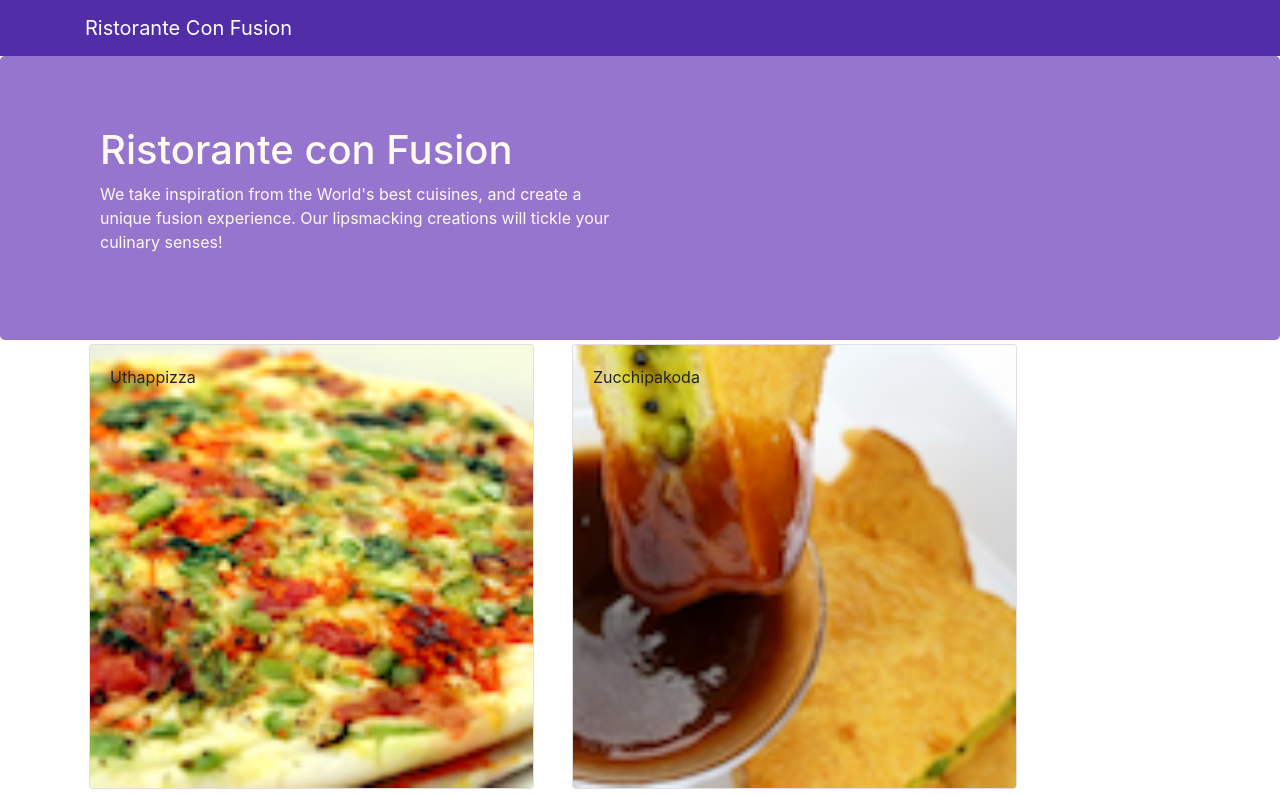
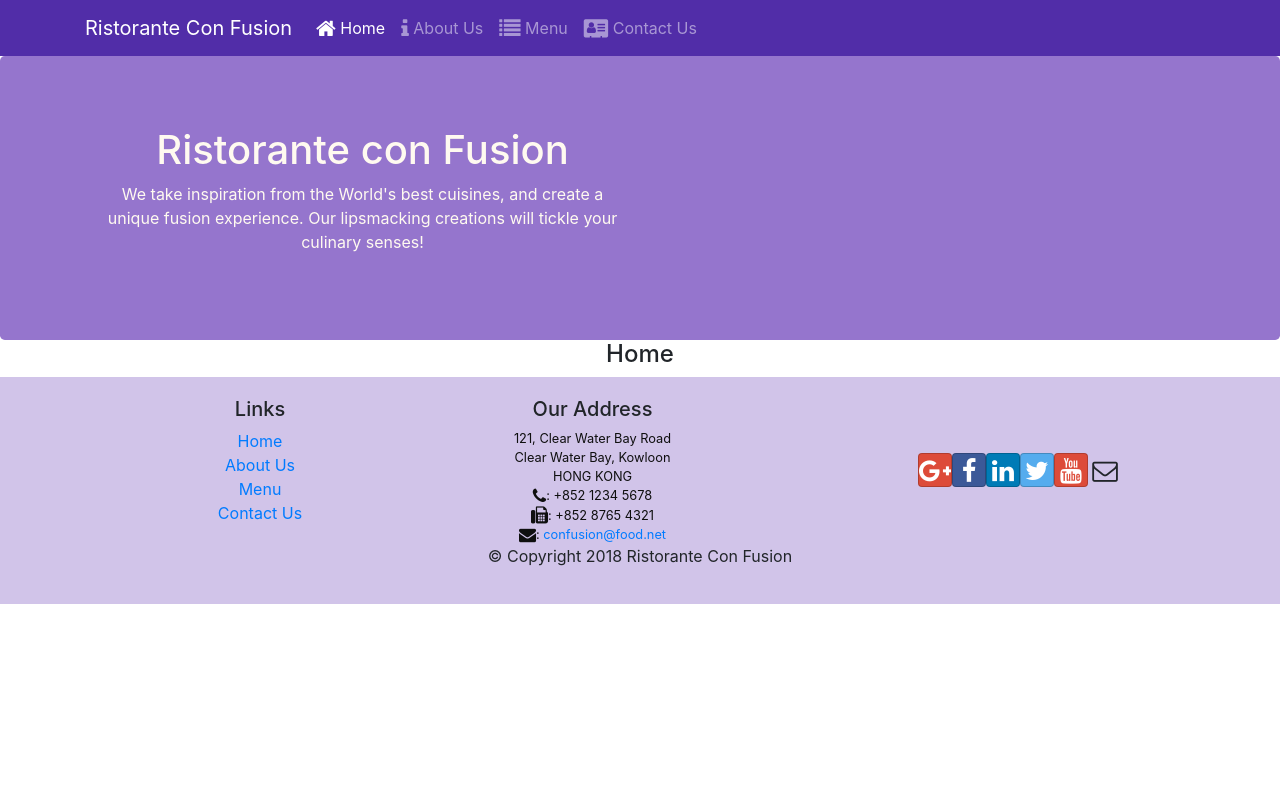
Before and after one commit to gustave924/ConfusionReact, a React (Create React App) app: page /home in a window 1280 px wide. Shown: the top 795 px of the page. Built offline with nearby package versions, Linux system fonts and the light colour scheme.

Commit message:
React Router

```diff
--- a/package.json
+++ b/package.json
@@ -11,6 +11,7 @@
     "react-dom": "^16.7.0",
     "react-moment": "^0.8.4",
     "react-popper": "^1.3.3",
+    "react-router-dom": "^5.0.0",
     "react-scripts": "2.1.3",
     "reactstrap": "^7.1.0"
   },
--- a/src/App.js
+++ b/src/App.js
@@ -1,6 +1,6 @@
 import React, { Component } from 'react';
 import { Navbar, NavbarBrand } from 'reactstrap';
-
+import {BrowserRouter} from 'react-router-dom'
 import Main from "./components/MainComponent";
 
 import {DISHES} from "./shared/dishes"
@@ -18,9 +18,11 @@
 
   render() {
     return (
-      <div>
-        <Main />
-      </div>
+      <BrowserRouter>
+        <div className="App">
+          <Main />
+        </div>
+      </BrowserRouter>
     );
   }
 }
--- a/src/components/FooterComponent.js
+++ b/src/components/FooterComponent.js
@@ -1,4 +1,5 @@
 import React from 'react'
+import {Link} from 'react-router-dom'
 
 export default (props) => {
   return (
@@ -8,10 +9,10 @@
                 <div className="col-4 offset-1 col-sm-2">
                     <h5>Links</h5>
                     <ul className="list-unstyled">
-                        <li><a href="#">Home</a></li>
-                        <li><a href="#">About</a></li>
-                        <li><a href="#">Menu</a></li>
-                        <li><a href="contactus.html">Contact</a></li>
+                        <li><Link to="/home">Home</Link></li>
+                        <li><Link to="/aboutus">About Us</Link></li>
+                        <li><Link to="/menu">Menu</Link></li>
+                        <li><Link to="contactus">Contact Us</Link></li>
                     </ul>
                 </div>
                 <div className="col-7 col-sm-5">
--- a/src/components/HeaderComponent.js
+++ b/src/components/HeaderComponent.js
@@ -1,14 +1,63 @@
 import React, { Component } from 'react'
-import { Jumbotron, Navbar, NavbarBrand } from 'reactstrap'
+import { Jumbotron,
+  Navbar,
+  Collapse,
+  NavbarToggler,
+  NavbarBrand,
+  Nav,
+  NavItem,
+} from 'reactstrap'
+
+  import {Link, NavLink} from "react-router-dom"
 
 
 export default class Header extends Component {
+
+  constructor(props){
+    super(props);
+    this.toggle = this.toggle.bind(this);
+    this.state= {
+      isOpen: false
+    };
+  }
+
+  toggle(){
+    this.setState({
+      isOpen: !this.state.isOpen
+    });
+  }
+
   render() {
     return (
       <React.Fragment>
-        <Navbar dark>
+        <Navbar dark expand="md">
             <div className="container">
                 <NavbarBrand href="/"> Ristorante Con Fusion</NavbarBrand>
+                <NavbarToggler onClick={this.toggle}/>
+                <Collapse isOpen={this.state.isOpen} navbar>
+                  <Nav  navbar>
+                    <NavItem>
+                      <NavLink className="nav-link" to="/home">
+                        <span className="fa fa-home fa-lg"></span> Home
+                      </NavLink>
+                    </NavItem>
+                    <NavItem>
+                      <NavLink className="nav-link" to="/aboutus">
+                        <span className="fa fa-info fa-lg"></span> About Us
+                      </NavLink>
+                    </NavItem>
+                    <NavItem>
+                      <NavLink className="nav-link" to="/menu">
+                        <span className="fa fa-list fa-lg"></span> Menu
+                      </NavLink>
+                    </NavItem>
+                    <NavItem>
+                      <NavLink className="nav-link" to="/contactus">
+                        <span className="fa fa-address-card fa-lg"></span> Contact Us
+                      </NavLink>
+                    </NavItem>
+                  </Nav>
+                </Collapse>
             </div>
         </Navbar>
         <Jumbotron>
--- /dev/null
+++ b/src/components/HomeComponent.js
@@ -0,0 +1,11 @@
+import React from 'react';
+
+function Home(props){
+    return(
+        <div className="container">
+            <h4>Home</h4>
+        </div>
+    );
+}
+
+export default Home;
--- a/src/components/MainComponent.js
+++ b/src/components/MainComponent.js
@@ -1,12 +1,14 @@
 import React, { Component } from 'react';
 import { Navbar, NavbarBrand } from 'reactstrap';
+import {Redirect, Switch, Route } from 'react-router-dom'
 
 import Menu from "./MenuComponent";
 import DishDetail from "./DishDetailComponent";
 import Header from "./HeaderComponent";
-import Footer from "./FooterComponent"
+import Footer from "./FooterComponent";
+import Home from "./HomeComponent";
 
-import {DISHES} from "../shared/dishes"
+import {DISHES} from "../shared/dishes";
 
 class Main extends Component {
   constructor(props){
@@ -26,11 +28,22 @@
   }
 
   render() {
+
+    const HomePage = () => {
+      return(
+          <Home
+          />
+      );
+    }
+
     return (
       <div>
         <Header/>
-        <Menu dishes={this.state.dishes} onDishClick={this.onDishViewClick}/>
-        <DishDetail dish={this.state.dishes.filter(dish => dish.id === this.state.selectedDishId)[0]} />
+        <Switch>
+          <Route path="/home" component={Home}/>
+          <Route exact path="/menu" component={()=><Menu dishes={this.state.dishes}/>}/>
+          <Redirect to="/home"/>
+        </Switch>
         <Footer />
       </div>
     );
```
Also changed, not shown: 1 other file (tests, documents, lock files or other folders).
